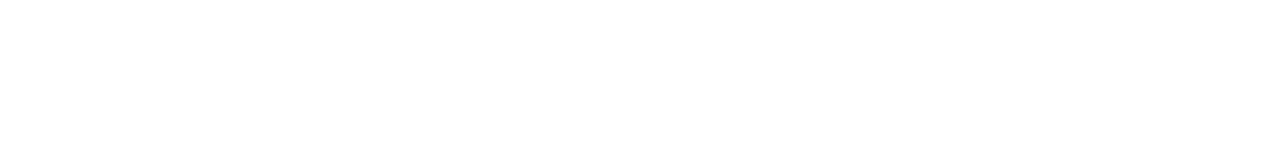
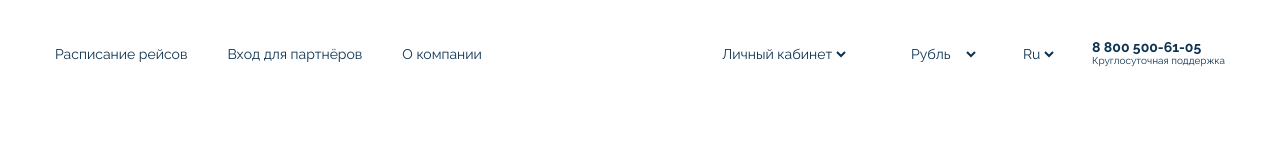
Before and after one commit to puncoviy/cruise-layout, a plain HTML site: page index.html in a window 1280 px wide. Drawn offline with Linux system fonts and the light colour scheme.

Commit message:
feat: add basic header css

```diff
--- a/css/style.css
+++ b/css/style.css
@@ -31,3 +31,71 @@ body {
     line-height: 48px;
     color: #0d3351;
 }
+
+/* HEADER */
+
+.hero-image {
+    /* background: no-repeat url(../img/header-bg.jpg) bottom center / cover; */
+}
+
+.header__inner {
+    padding: 40px 0;
+    display: flex;
+    align-items: center;
+}
+
+.header__menu {
+    margin-right: auto;
+}
+
+.header__menu-list {
+    display: flex;
+    justify-content: space-between;
+    gap: 40px;
+}
+
+.header__menu-item-link {
+    text-decoration: none;
+    color: #0d3351;
+}
+
+.header__pannel {
+    display: flex;
+    justify-content: space-between;
+    margin-right: 35px;
+    gap: 40px;
+}
+
+.header__pannel-profile,
+.header__pannel-currency,
+.header__pannel-lang {
+    font-family: 'Raleway', sans-serif;
+    font-size: 14px;
+    color: #0d3351 ;
+    border: none;
+    background: none;
+}
+
+.header__pannel-profile {
+    margin-left: 18px;
+}
+.header__pannel-currency {
+    margin-left: 18px;
+}
+.header__pannel-lang {
+}
+
+.header__phone {
+    font-weight: 700;
+    text-decoration: none;
+    color: #0d3351;
+    line-height: 14px;
+}
+
+.header__phone span {
+    display: block;
+    font-size: 10px;
+    font-weight: 400;
+}
+
+/* PROMO */
--- a/index.html
+++ b/index.html
@@ -30,6 +30,42 @@
     <link rel="stylesheet" href="./css/style.css">
 </head>
 <body>
-
+    <section class="hero-image">
+        <header class="header">
+            <div class="container">
+                <div class="header__inner">
+                    <nav class="header__menu">
+                        <ul class="header__menu-list">
+                            <li class="header__menu-item">
+                                <a class="header__menu-item-link" href="#">Расписание рейсов</a>
+                            </li>
+                            <li class="header__menu-item">
+                                <a class="header__menu-item-link" href="#">Вход для партнёров</a>
+                            </li>
+                            <li class="header__menu-item">
+                                <a class="header__menu-item-link" href="#">О компании</a>
+                            </li>
+                        </ul>
+                    </nav>
+                    <div class="header__pannel">
+                        <select class="header__pannel-profile" name="profile" id="profile">
+                            <option value="personal-profile">Личный кабинет</option>
+                        </select>
+                        <select class="header__pannel-currency" name="currency" id="currency">
+                            <option value="rubble">Рубль</option>
+                            <option value="dollar">Доллар</option>
+                            <option value="euro">Евро</option>
+                        </select>
+                        <select class="header__pannel-lang" name="lang" id="lang">
+                            <option value="russian">Ru</option>
+                            <option value="english">En</option>
+                        </select>
+                    </div>
+                    <a class="header__phone" href="tel:88005006105">8 800 500-61-05 <span>Круглосуточная поддержка</span></a>
+                </div>
+            </div>
+        </header>
+        <section class="promo"></section>
+    </section>
 </body>
 </html>
```
Also changed, not shown: img/header-bg.jpg (added), img/svg/sprite.svg (deleted).
